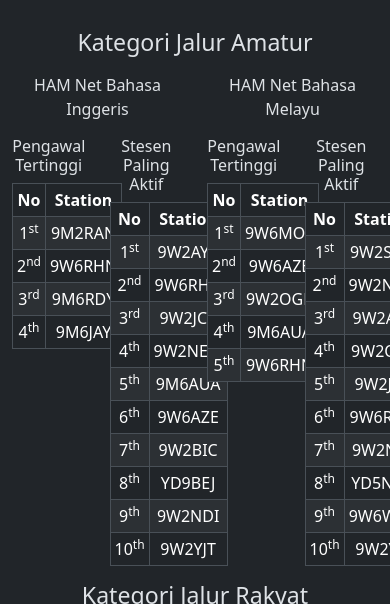
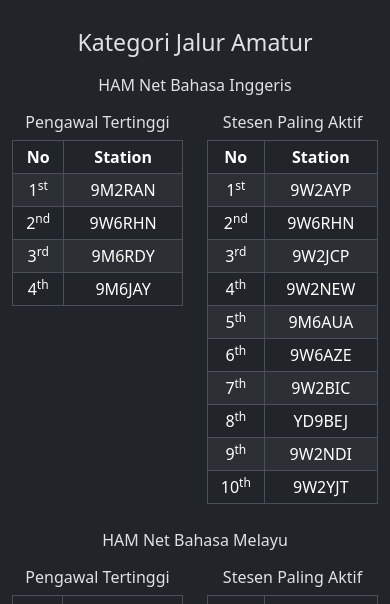
Before and after one commit to RobbiNespu/www.roipmars.org.my, a PHP site: page /program in a window 390 px wide; the page is wider, and only the part inside the window is pictured. Shown: the part 5896-6500 px from the top of that part. Run offline with PHP 8.4, Linux system fonts and the light colour scheme; some libraries are stand-ins or nearby versions; some web fonts are replaced.

Commit message:
update rank mobile layout

```diff
--- a/program.php
+++ b/program.php
@@ -1008,7 +1008,7 @@
       <div class='col-12 mt-3'><h3 class='text-center'>Kategori Jalur Amatur</h3></div>
     </div>
     <div class='row'>
-      <div class='col-6 mt-2'>
+      <div class='col-lg-6 mt-2'>
         <p class='text-center'>HAM Net Bahasa Inggeris</p>
         <div class='row'>
           <div class='col-6'>
@@ -1046,7 +1046,7 @@
           </div>
         </div>
       </div>
-      <div class='col-6 mt-2'>
+      <div class='col-lg-6 mt-2'>
         <p class='text-center'>HAM Net Bahasa Melayu</p>
         <div class='row'>
           <div class='col-6'>
```
